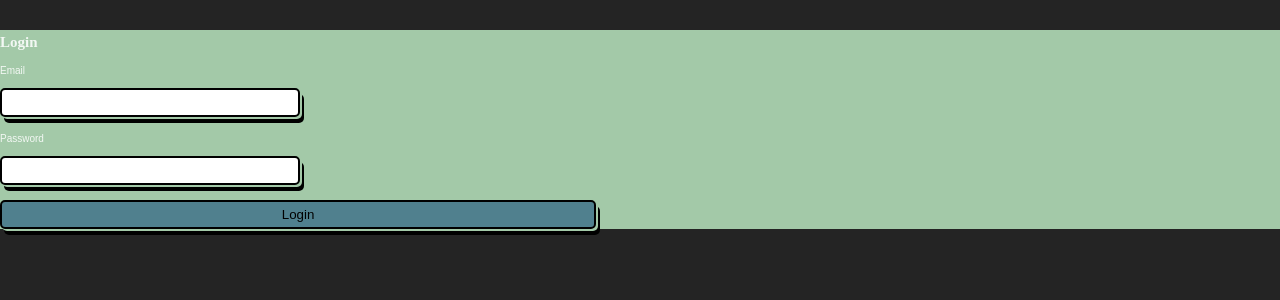
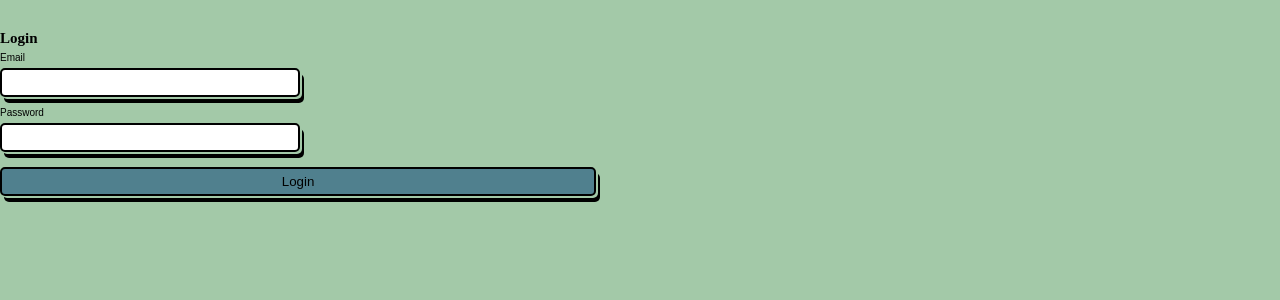
Before and after one commit to elsalvadordali/green-smile, a React (Vite) app: page / in a window 1280 px wide. Shown: the top 300 px of the page. Built offline with nearby package versions, Linux system fonts and the light colour scheme.

Commit message:
delete black screen and console log

```diff
--- a/src/Register.jsx
+++ b/src/Register.jsx
@@ -20,7 +20,6 @@
             updateUserId(res.user.uid);
         }
         else {
-            console.log("error signing up", res.code);
             setErrMessage(res.code);
         }
     }
--- a/src/index.css
+++ b/src/index.css
@@ -1,21 +1,3 @@
-
-:root {
-  font-family: Inter, Avenir, Helvetica, Arial, sans-serif;
-  /* font-size: 16px; */
-  line-height: 24px;
-  font-weight: 400;
-
-  color-scheme: light dark;
-  color: rgba(255, 255, 255, 0.87);
-  background-color: #242424;
-
-  font-synthesis: none;
-  text-rendering: optimizeLegibility;
-  -webkit-font-smoothing: antialiased;
-  -moz-osx-font-smoothing: grayscale;
-  -webkit-text-size-adjust: 100%;
-}
-
 /* -------- GARDEN RESPONSIVENESS ----------- */
 html {
   box-sizing: border-box;
```
